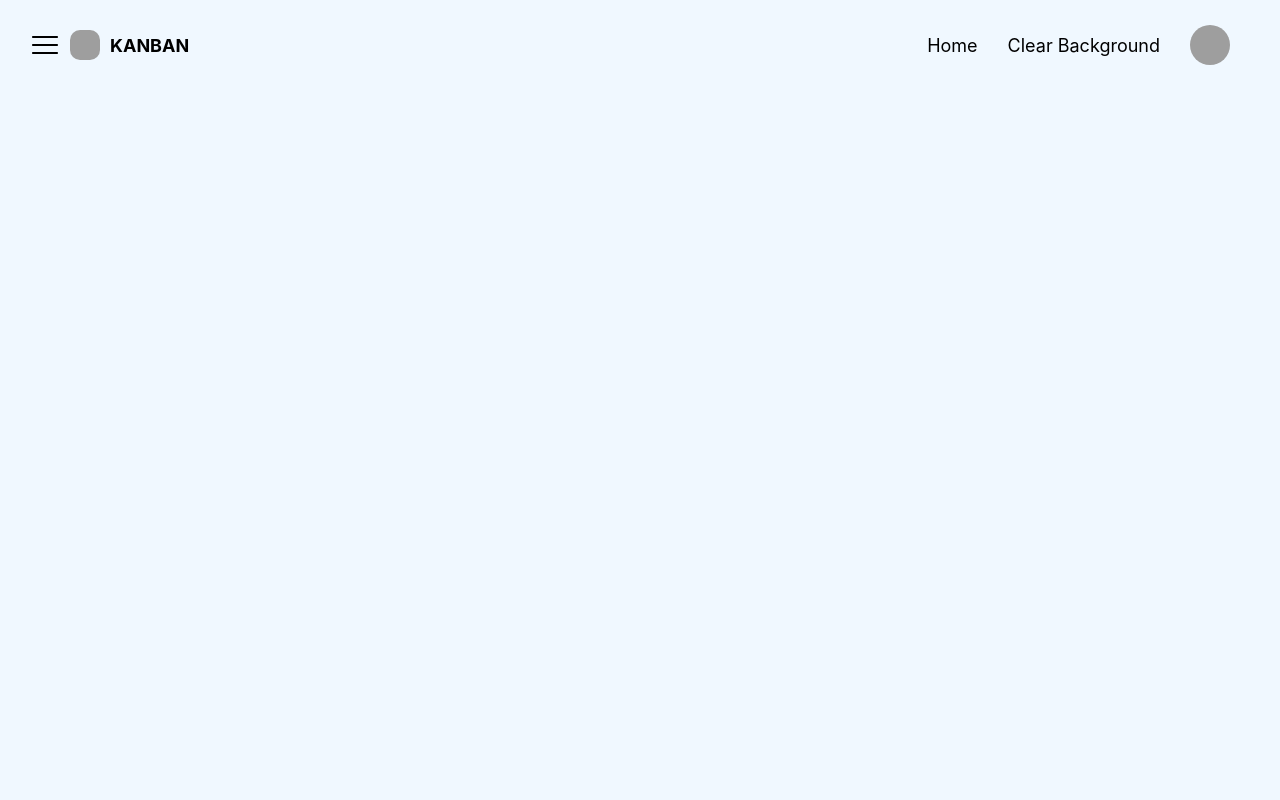
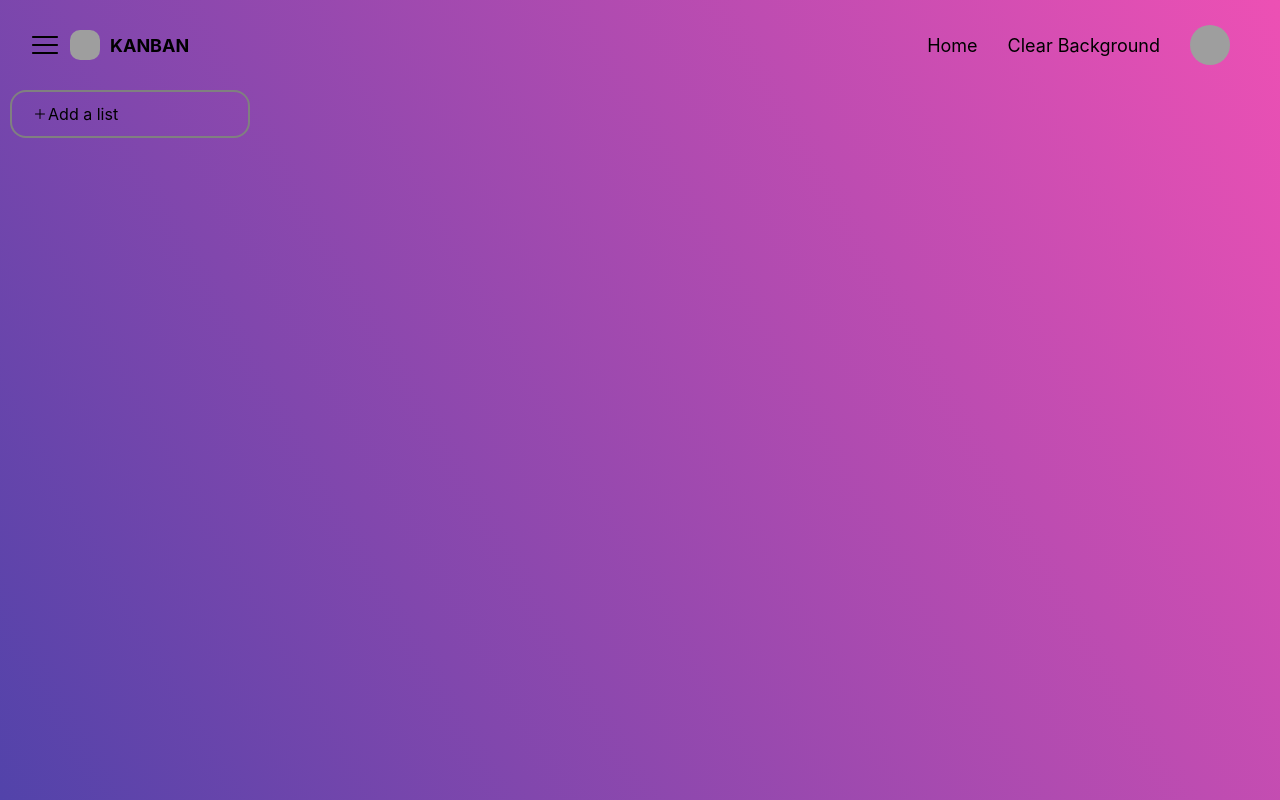
Before and after one commit to Sachin2903/Kanban_Board_clone, a React (Create React App) app: page / in a window 1280 px wide. Built offline with nearby package versions, Linux system fonts and the light colour scheme; grey boxes are pictures that could not be loaded.

Commit message:
navbar updated

```diff
--- a/src/App.js
+++ b/src/App.js
@@ -1,9 +1,12 @@
+
 import './App.css';
-import Navbar  from './components/organisms/navbar/navbar';
+import { HeroPage } from './components/pages/heropage/heroPage';
 function App() {
   return (
     <div className="App">
-     <Navbar/>
+     <HeroPage />
+
+
 
     </div>
   );
--- a/src/components/organisms/navbar/navbar.js
+++ b/src/components/organisms/navbar/navbar.js
@@ -4,14 +4,14 @@
 
 
 
-export default function Navbar(){
+export  function Navbar(){
     return(
         <Fragment>
             <div className={styles.navbar}>
 
               <div className={styles.left}>
                   <RxHamburgerMenu className={styles.leftLogo}/>
-                  <img className={styles.leftImage} src="https://images.pexels.com/photos/1843716/pexels-photo-1843716.jpeg?auto=compress&cs=tinysrgb&w=600" height="50px" width="50px"  />
+                  <img className={styles.leftImage} alt="profile" src="https://images.pexels.com/photos/1843716/pexels-photo-1843716.jpeg?auto=compress&cs=tinysrgb&w=600" height="50px" width="50px"  />
                    <h1 className={styles.leftH1}>KANBAN</h1>
               </div>
 
@@ -23,7 +23,7 @@
                     <p className={styles.rightLi}>Home</p>
                     <p className={styles.rightLi}>Clear Background</p>
                     <img src="https://images.pexels.com/photos/220453/pexels-photo-220453.jpeg?auto=compress&cs=tinysrgb&w=600"
-                       height="50px" width="50px" className={styles.rightImg}  />
+                       height="50px" width="50px" alt="profile" className={styles.rightImg}  />
 
               </div>
 
```
